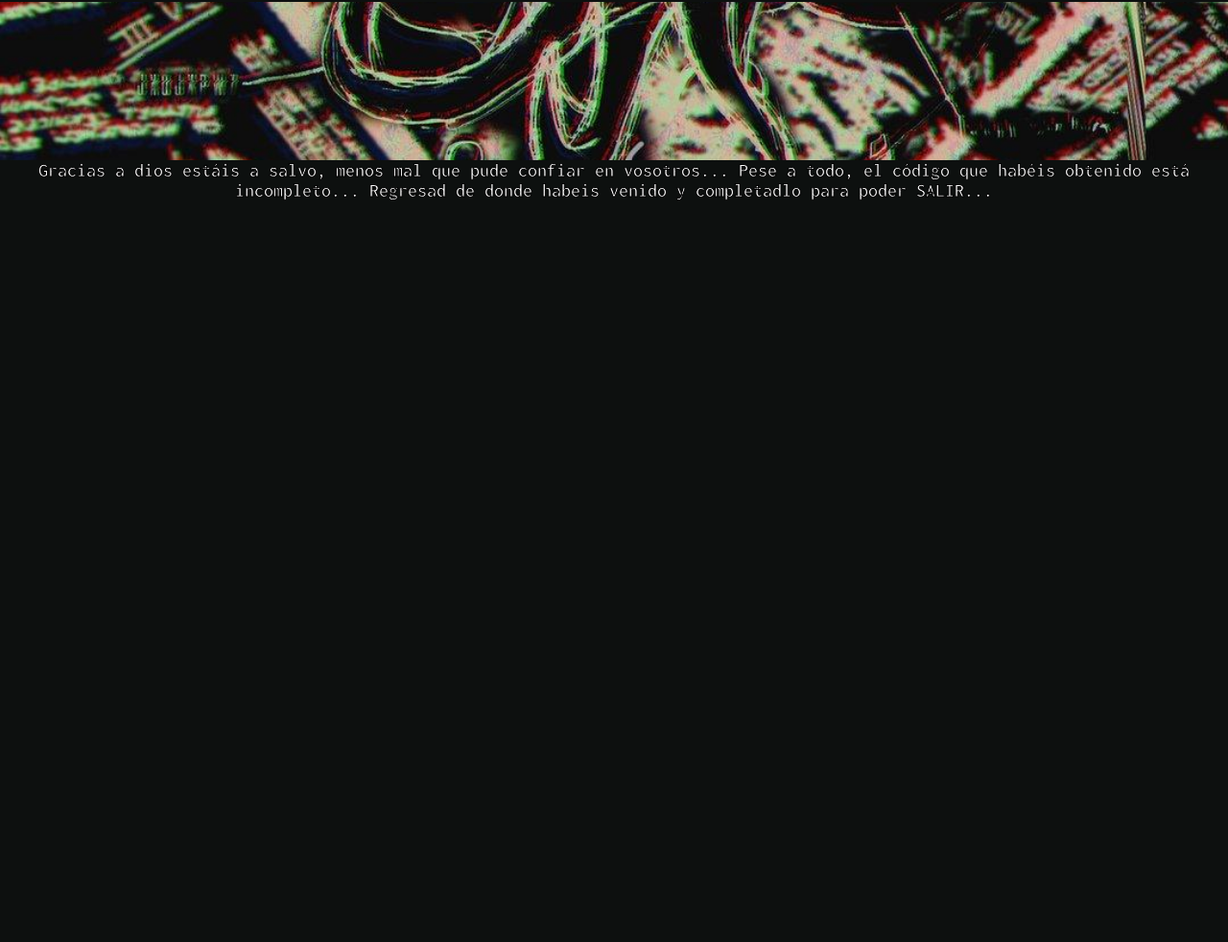
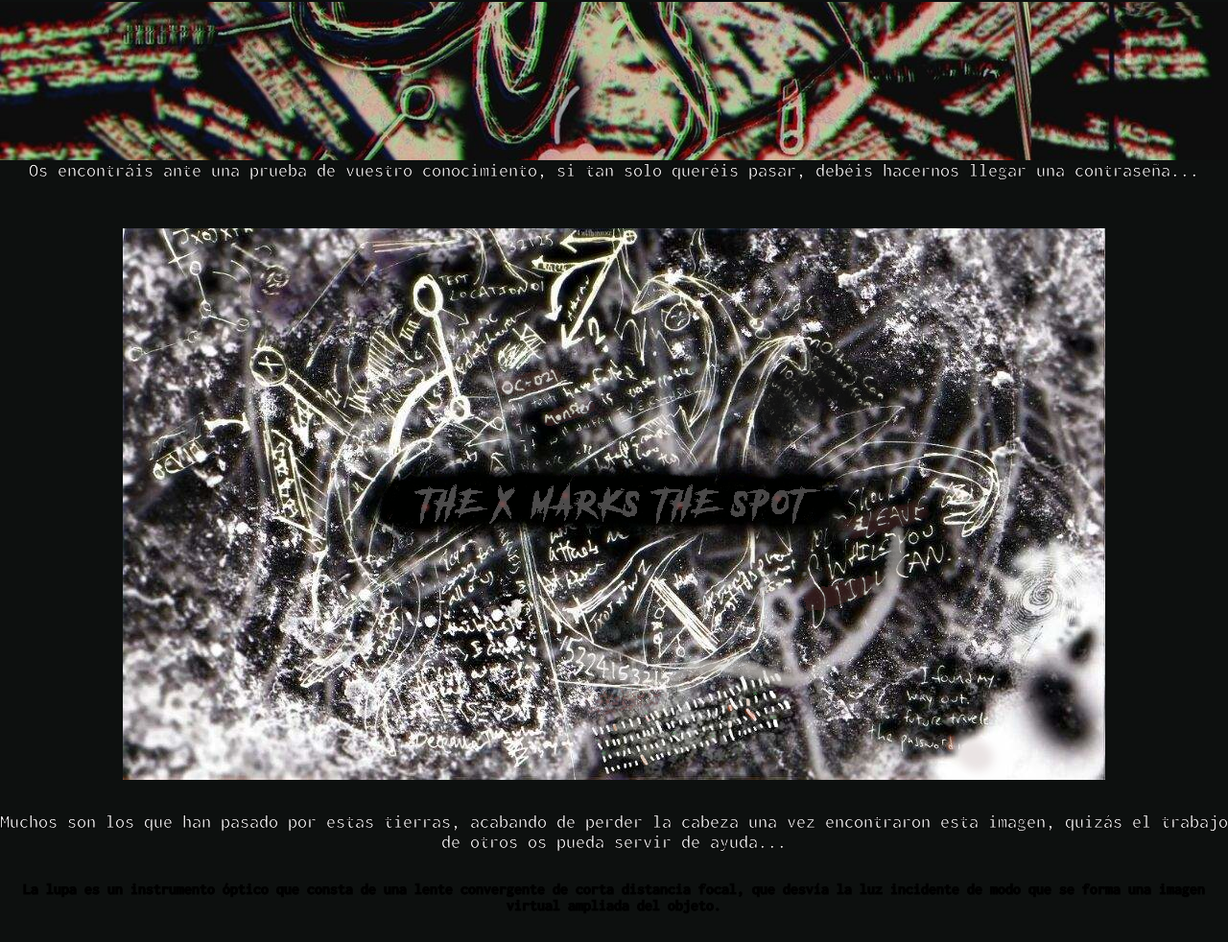
Before and after one commit to Tadomika9/Tenet, a plain HTML site: page index.html in a window 1280 px wide. Shown: the part 433-1415 px from the top of the page at 96% size. Before the commit the page ends 800 px from the top, so only its background shows below. Drawn offline with Linux system fonts and the light colour scheme.

Commit message:
Update index.html

```diff
--- a/index.html
+++ b/index.html
@@ -29,28 +29,28 @@
 
     <main>
         <div class="contenedor-texto">
-           <!-- <h2>
+                <h2>
                 Os encontráis ante una prueba de vuestro conocimiento, si tan solo queréis pasar, debéis
                 hacernos
-                llegar una contraseña...</h2>-->
+                llegar una contraseña...</h2>
         </div>
 
         <div class="contenedor-texto">
-            <h2>Gracias a dios estáis a salvo, menos mal que pude confiar en vosotros... Pese a todo, el código que
+            <!--<h2>Gracias a dios estáis a salvo, menos mal que pude confiar en vosotros... Pese a todo, el código que
                 habéis obtenido está incompleto...
-                Regresad de donde habeis venido y completadlo para poder SALIR...</h2>
+                Regresad de donde habeis venido y completadlo para poder SALIR...</h2>-->
         </div>
         <div class="contenedor-imagen-principal">
-            <!--<img src="img\imagenprincipal.png" alt="">-->
+            <img src="img\imagenprincipal.png" alt="">
         </div>
         <div class="contenedor-textop">
-           <!-- <p>Muchos son los que han pasado por estas tierras, acabando de perder la cabeza una vez encontraron
+           <p> Muchos son los que han pasado por estas tierras, acabando de perder la cabeza una vez encontraron
                 esta
-                imagen, quizás el trabajo de otros os pueda servir de ayuda...-->
+               imagen, quizás el trabajo de otros os pueda servir de ayuda... </p>
         </div>
         <div class="contenedor-textop1">
-            <!--<p>La lupa es un instrumento óptico que consta de una lente convergente de corta distancia focal, que desvía
-                la luz incidente de modo que se forma una imagen virtual ampliada del objeto.</p>-->
+            La lupa es un instrumento óptico que consta de una lente convergente de corta distancia focal, que desvía
+                la luz incidente de modo que se forma una imagen virtual ampliada del objeto.</p>
         </div>
 
         <div class="contenedor-textop">
```
